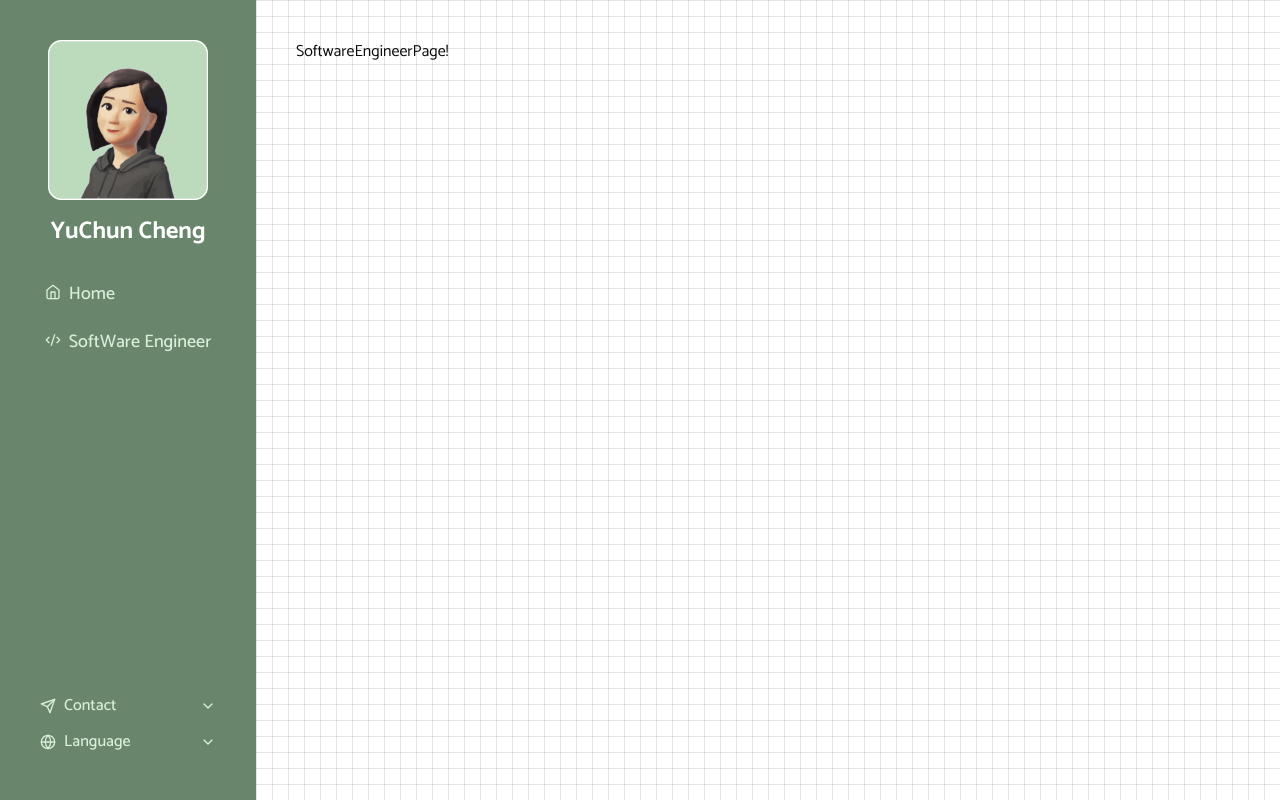
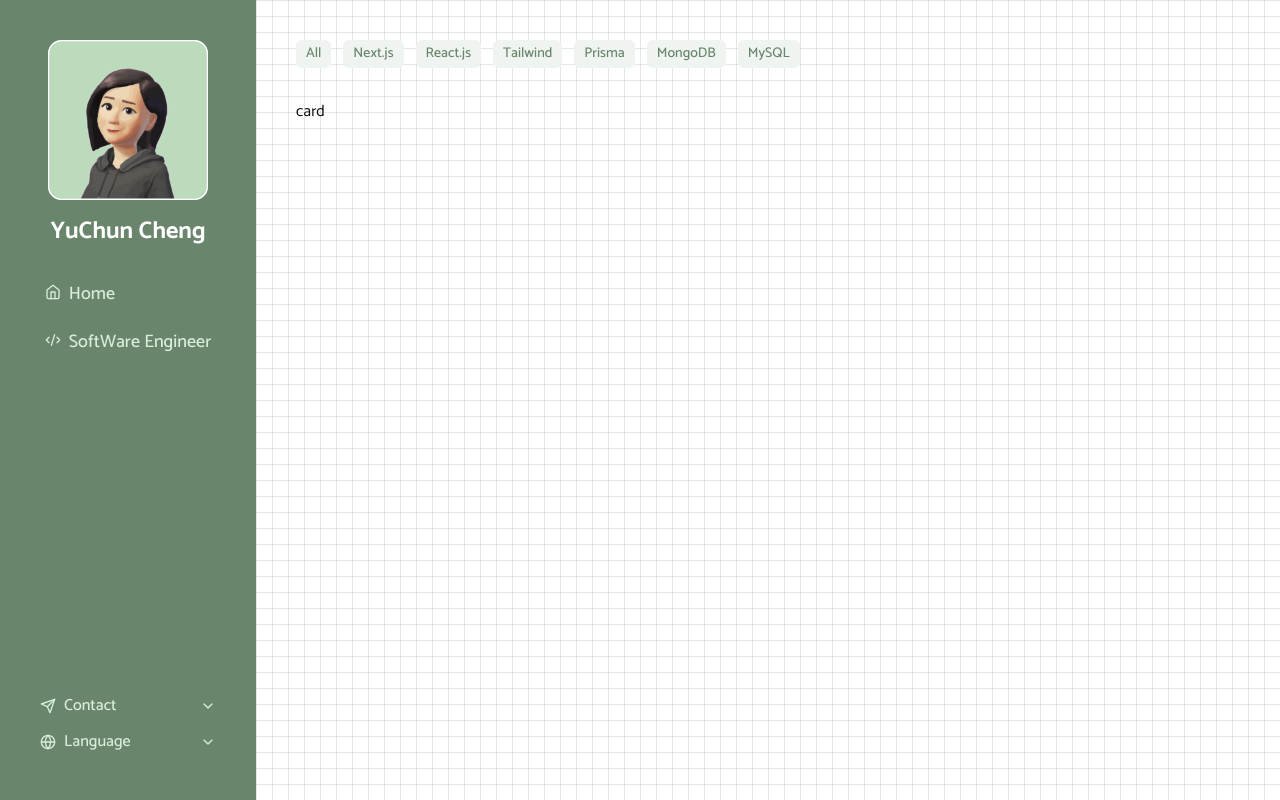
Before and after one commit to athenacheng15/yu-dashboard, a Next.js app: page /software-engineer in a window 1280 px wide. Built offline with nearby package versions, Linux system fonts and the light colour scheme.

Commit message:
feat : tags layout

```diff
--- /dev/null
+++ b/app/(dashboard)/software-engineer/_components/card.tsx
@@ -0,0 +1,5 @@
+'use client';
+
+export const Card = () => {
+    return <>card</>;
+};
--- /dev/null
+++ b/app/(dashboard)/software-engineer/_components/tags.tsx
@@ -0,0 +1,28 @@
+'use client';
+
+import { ToggleGroup, ToggleGroupItem } from '@/components/ui/toggle-group';
+
+export const Tags = () => {
+    const tagItem = [
+        { label: 'All', value: 'all' },
+        { label: 'Next.js', value: 'nextjs' },
+        { label: 'React.js', value: 'reactjs' },
+        { label: 'Tailwind', value: 'tailwind' },
+        { label: 'Prisma', value: 'prisma' },
+        { label: 'MongoDB', value: 'mongodb' },
+        { label: 'MySQL', value: 'mysql' },
+    ];
+    return (
+        <ToggleGroup
+            type="single"
+            size={'sm'}
+            className="flex justify-start space-x-2"
+        >
+            {tagItem.map(item => (
+                <ToggleGroupItem value={item.value}>
+                    {item.label}
+                </ToggleGroupItem>
+            ))}
+        </ToggleGroup>
+    );
+};
--- a/app/(dashboard)/software-engineer/page.tsx
+++ b/app/(dashboard)/software-engineer/page.tsx
@@ -1,3 +1,15 @@
+import { Card } from './_components/card';
+import { Tags } from './_components/tags';
+
 export default function SoftwareEngineerPage() {
-    return <>SoftwareEngineerPage!</>;
+    return (
+        <div className="space-y-8">
+            <div>
+                <Tags />
+            </div>
+            <div>
+                <Card />
+            </div>
+        </div>
+    );
 }
```
